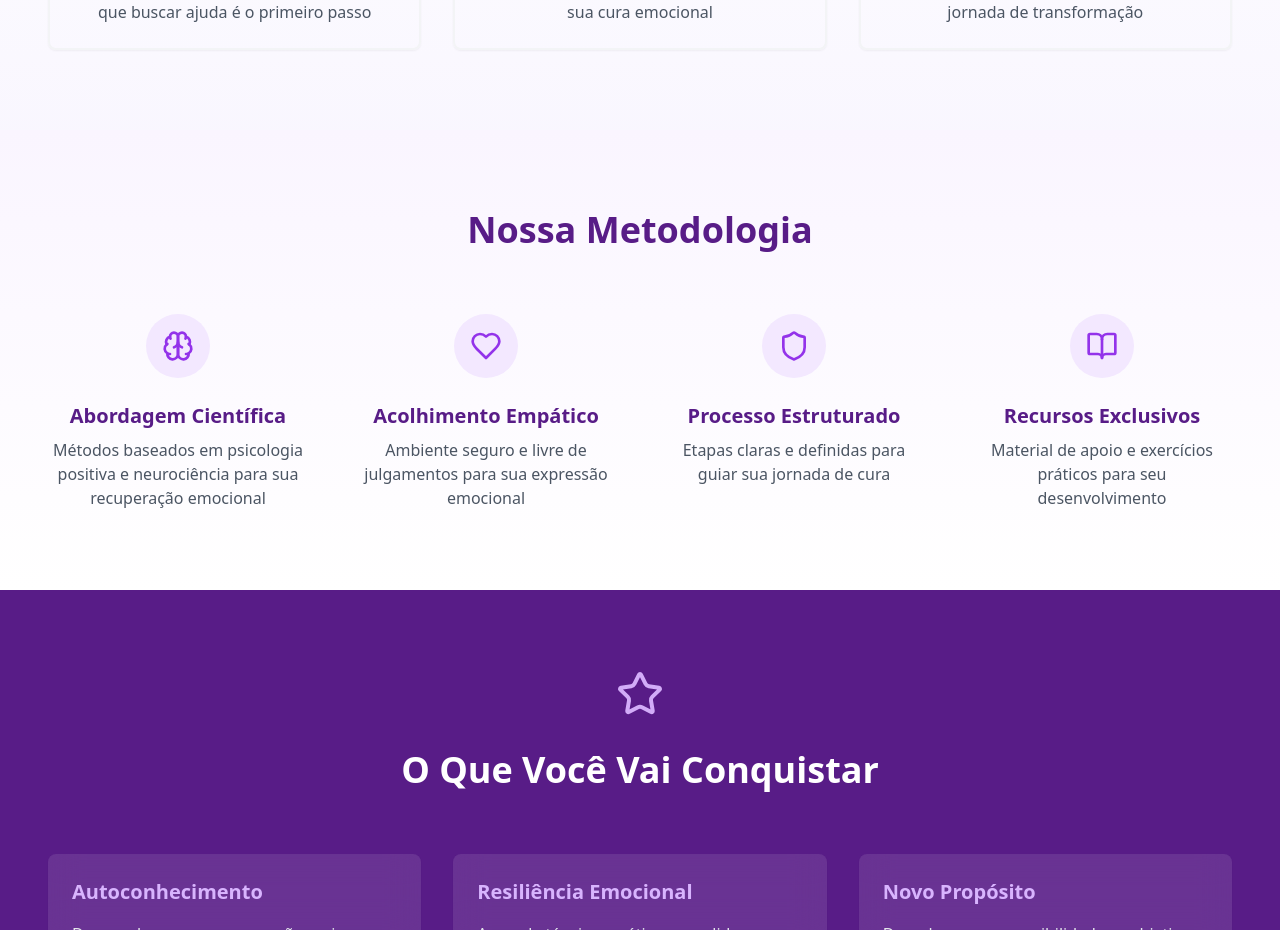
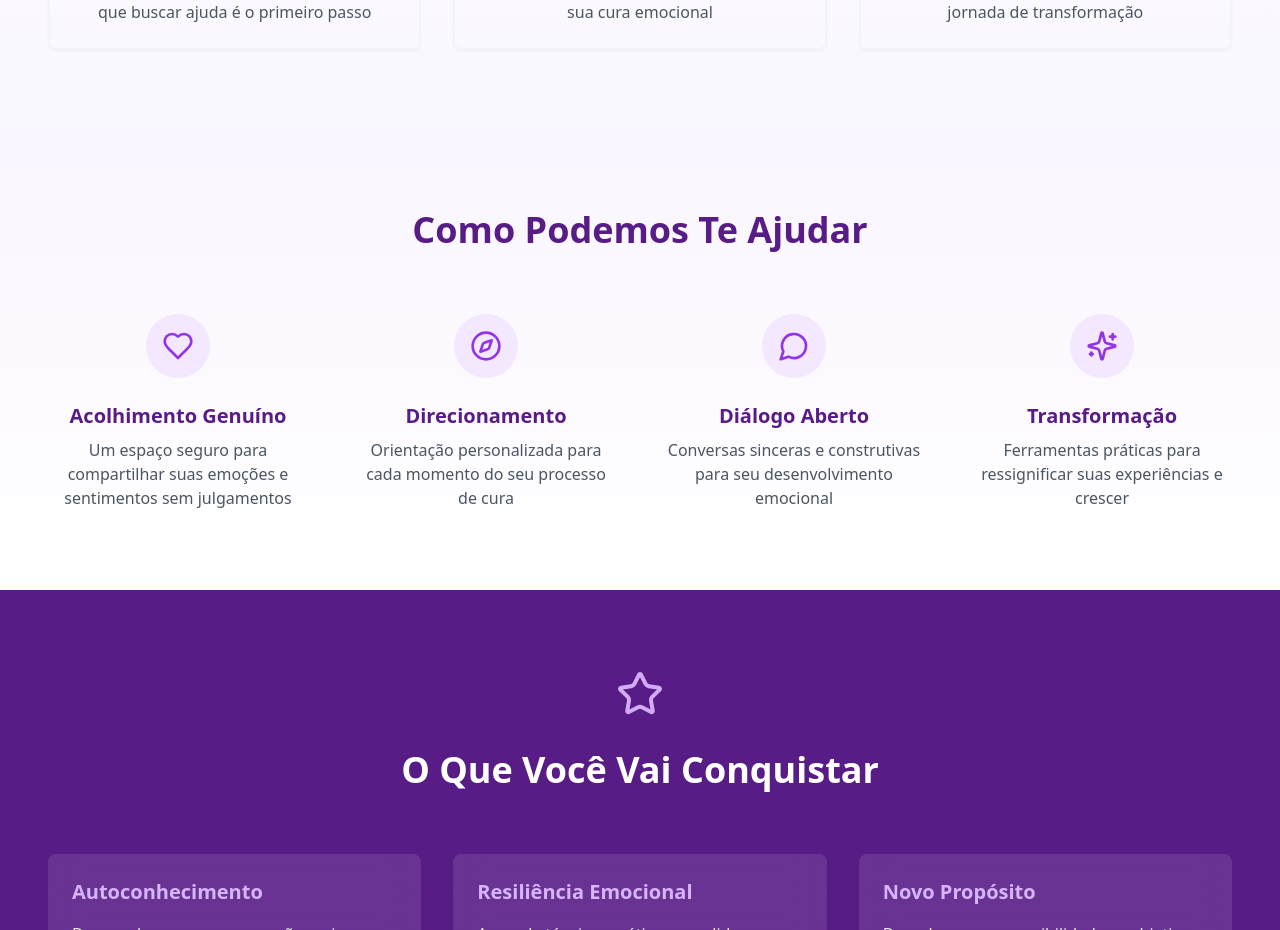
Before and after one commit to luzcrua/cicatriza-relacao, a React (Vite) app: page / in a window 1280 px wide. Shown: the part 1622-2552 px from the top of the page. Built offline with nearby package versions, Linux system fonts and the light colour scheme.

Commit message:
Update Methodology Section Content
Replaced the content of the "Nossa Metodologia" section with alternative information, as the methodology is not yet established.
[skip gpt_engineer]

```diff
--- /dev/null
+++ b/src/components/HelpSection.tsx
@@ -0,0 +1,52 @@
+import { Sparkles, Heart, Compass, MessageCircle } from "lucide-react";
+
+const helpItems = [
+  {
+    icon: Heart,
+    title: "Acolhimento Genuíno",
+    description: "Um espaço seguro para compartilhar suas emoções e sentimentos sem julgamentos",
+  },
+  {
+    icon: Compass,
+    title: "Direcionamento",
+    description: "Orientação personalizada para cada momento do seu processo de cura",
+  },
+  {
+    icon: MessageCircle,
+    title: "Diálogo Aberto",
+    description: "Conversas sinceras e construtivas para seu desenvolvimento emocional",
+  },
+  {
+    icon: Sparkles,
+    title: "Transformação",
+    description: "Ferramentas práticas para ressignificar suas experiências e crescer",
+  },
+];
+
+export const HelpSection = () => {
+  return (
+    <section className="py-20 px-4 bg-gradient-to-b from-purple-50 to-white">
+      <div className="container mx-auto">
+        <h2 className="text-3xl md:text-4xl font-bold text-center text-purple-900 mb-16">
+          Como Podemos Te Ajudar
+        </h2>
+        <div className="grid grid-cols-1 md:grid-cols-2 lg:grid-cols-4 gap-12">
+          {helpItems.map((item, index) => (
+            <div
+              key={index}
+              className="flex flex-col items-center text-center group hover:scale-105 transition-transform duration-300"
+            >
+              <div className="mb-6 p-4 rounded-full bg-purple-100 group-hover:bg-purple-200 transition-colors">
+                <item.icon className="w-8 h-8 text-purple-600" />
+              </div>
+              <h3 className="text-xl font-semibold mb-2 text-purple-900">
+                {item.title}
+              </h3>
+              <p className="text-gray-600">{item.description}</p>
+            </div>
+          ))}
+        </div>
+      </div>
+    </section>
+  );
+};
--- a/src/components/MethodologySection.tsx
+++ /dev/null
@@ -1,52 +0,0 @@
-import { BookOpen, Brain, Heart, Shield } from "lucide-react";
-
-const methodologies = [
-  {
-    icon: Brain,
-    title: "Abordagem Científica",
-    description: "Métodos baseados em psicologia positiva e neurociência para sua recuperação emocional",
-  },
-  {
-    icon: Heart,
-    title: "Acolhimento Empático",
-    description: "Ambiente seguro e livre de julgamentos para sua expressão emocional",
-  },
-  {
-    icon: Shield,
-    title: "Processo Estruturado",
-    description: "Etapas claras e definidas para guiar sua jornada de cura",
-  },
-  {
-    icon: BookOpen,
-    title: "Recursos Exclusivos",
-    description: "Material de apoio e exercícios práticos para seu desenvolvimento",
-  },
-];
-
-export const MethodologySection = () => {
-  return (
-    <section className="py-20 px-4 bg-gradient-to-b from-purple-50 to-white">
-      <div className="container mx-auto">
-        <h2 className="text-3xl md:text-4xl font-bold text-center text-purple-900 mb-16">
-          Nossa Metodologia
-        </h2>
-        <div className="grid grid-cols-1 md:grid-cols-2 lg:grid-cols-4 gap-12">
-          {methodologies.map((method, index) => (
-            <div
-              key={index}
-              className="flex flex-col items-center text-center group hover:scale-105 transition-transform duration-300"
-            >
-              <div className="mb-6 p-4 rounded-full bg-purple-100 group-hover:bg-purple-200 transition-colors">
-                <method.icon className="w-8 h-8 text-purple-600" />
-              </div>
-              <h3 className="text-xl font-semibold mb-2 text-purple-900">
-                {method.title}
-              </h3>
-              <p className="text-gray-600">{method.description}</p>
-            </div>
-          ))}
-        </div>
-      </div>
-    </section>
-  );
-};
--- a/src/pages/Index.tsx
+++ b/src/pages/Index.tsx
@@ -1,7 +1,7 @@
 import { HeroSection } from "@/components/HeroSection";
 import { PainPoints } from "@/components/PainPoints";
 import { JourneySteps } from "@/components/JourneySteps";
-import { MethodologySection } from "@/components/MethodologySection";
+import { HelpSection } from "@/components/HelpSection";
 import { ResultsSection } from "@/components/ResultsSection";
 import { ContactForm } from "@/components/ContactForm";
 
@@ -11,7 +11,7 @@ const Index = () => {
       <HeroSection />
       <PainPoints />
       <JourneySteps />
-      <MethodologySection />
+      <HelpSection />
       <ResultsSection />
       <ContactForm />
     </div>
```
